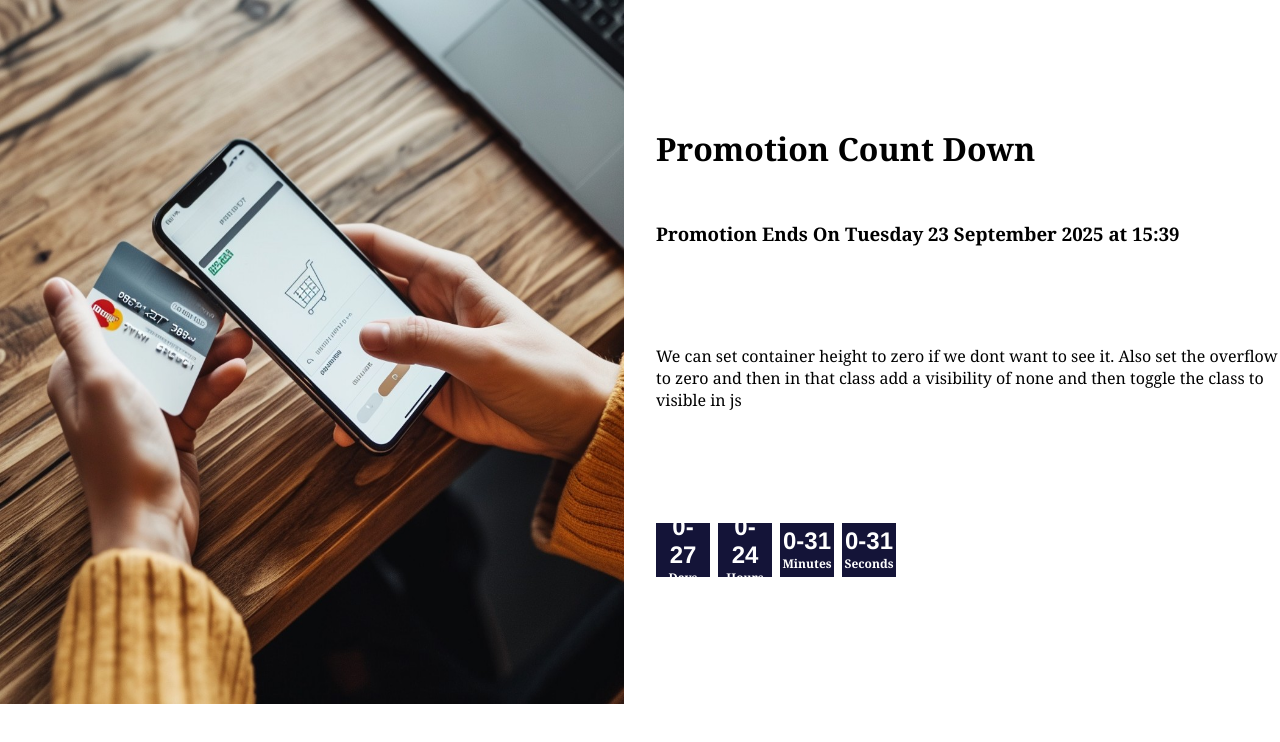
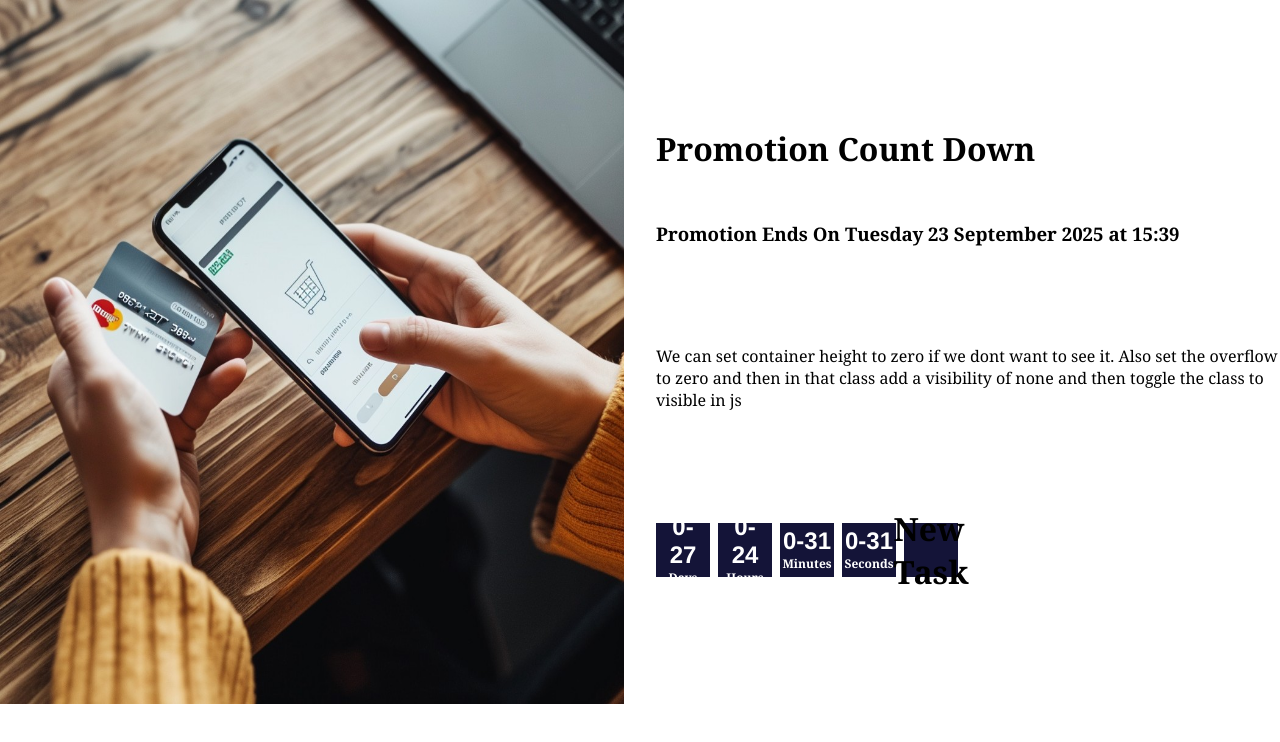
Before and after one commit to TawPlusPlus/CountDown, a plain HTML site: page index.html in a window 1280 px wide. Drawn offline with Linux system fonts and the light colour scheme; files whose address does not match are found by name.

Commit message:
added new task

```diff
--- a/index.html
+++ b/index.html
@@ -21,7 +21,9 @@
                     <li class="time hours"><h2>00 <span>Hours</span></h2></li>
                     <li class="time minutes"><h2>00 <span>Minutes</span></h2></li>
                     <li class="time sceonds"><h2>00 <span>Seconds</span></h2></li>
+                    <li><h1>New Task</h1></li>
                 </ul>
+
             </div>
         </div>
 
```
